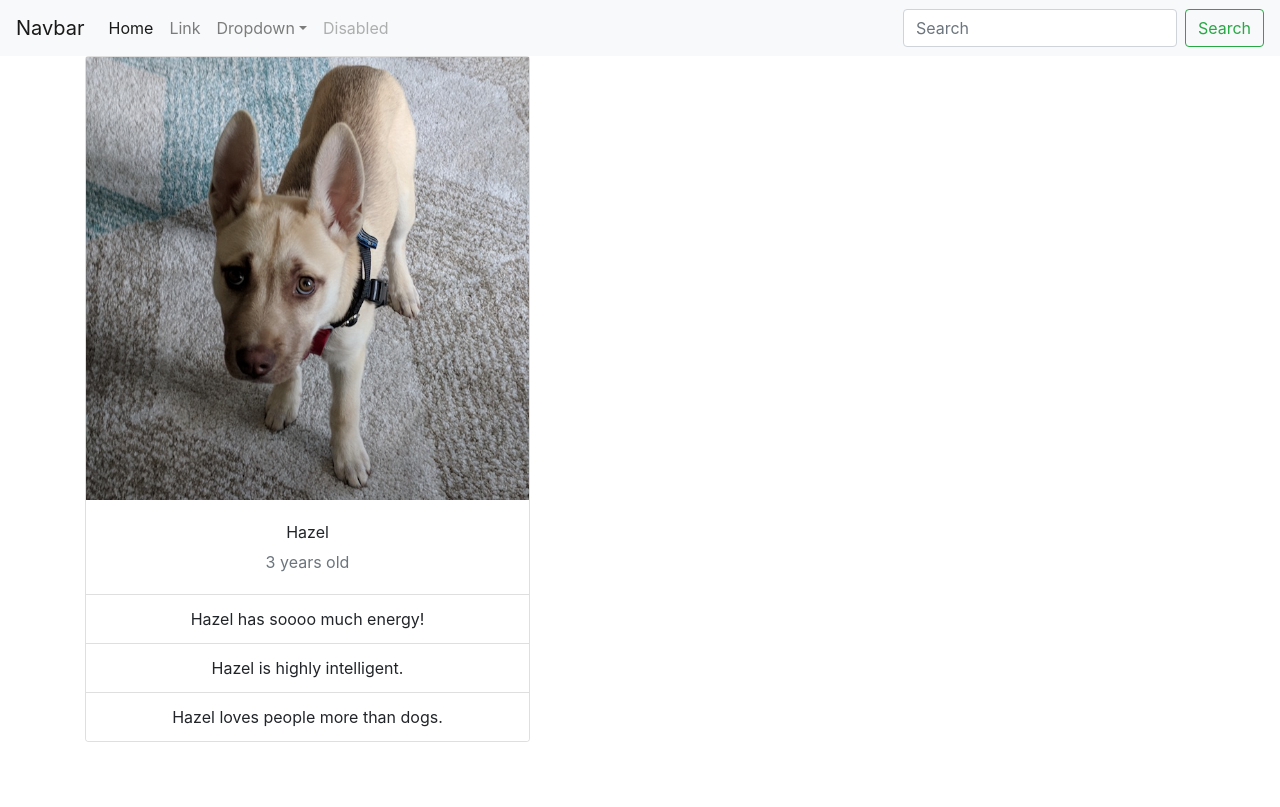
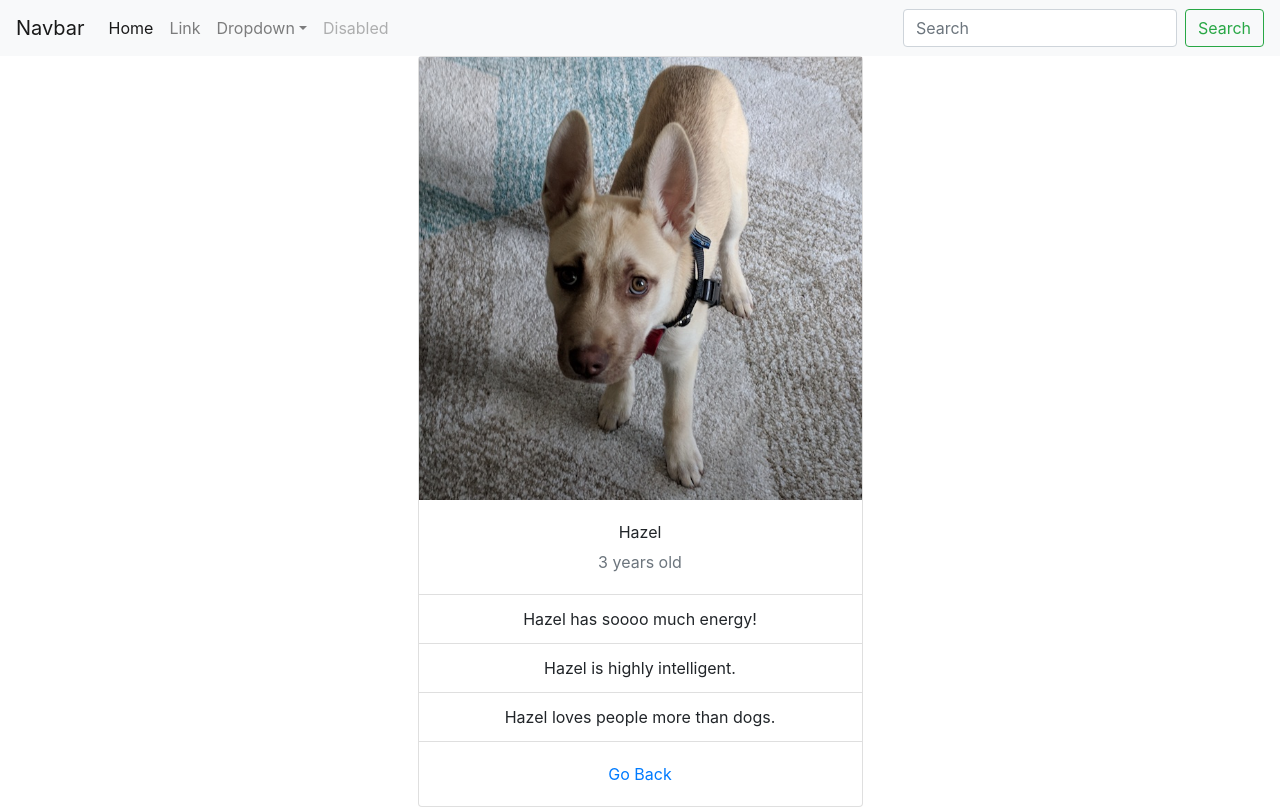
Before and after one commit to nirmalkar/dog-finder, a React (Create React App) app: page /dogs/Hazel in a window 1280 px wide. Built offline with nearby package versions, Linux system fonts and the light colour scheme.

Commit message:
added link for going back to home page

```diff
--- a/src/Components/DogDetails.js
+++ b/src/Components/DogDetails.js
@@ -1,4 +1,5 @@
 import React, { Component } from 'react'
+import { Link } from 'react-router-dom'
 import './DogDetails.css'
 
 export default class DogDetails extends Component {
@@ -6,7 +7,7 @@ export default class DogDetails extends Component {
     let dog = this.props.dog
     return (
       <div className='container'>
-        <div className="row">
+        <div className="row justify-content-center">
           <div className="col-11 col-lg-5">
             <div className="card dog-details-card">
               <img src={dog.src} alt="" />
@@ -23,6 +24,9 @@ export default class DogDetails extends Component {
                   <li className='list-group-item' key={i}>{fact}</li>
                 ))}
               </ul>
+              <div className="card-body">
+                <Link exact to='/'>Go Back</Link>
+              </div>
             </div>
           </div>
         </div>
```
